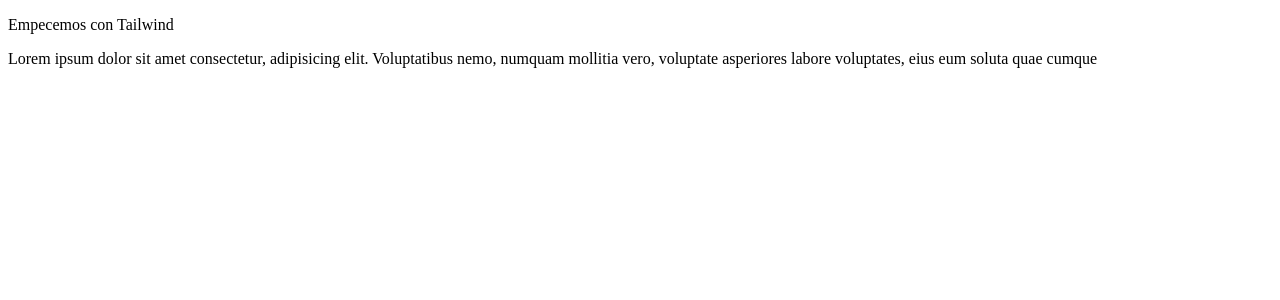
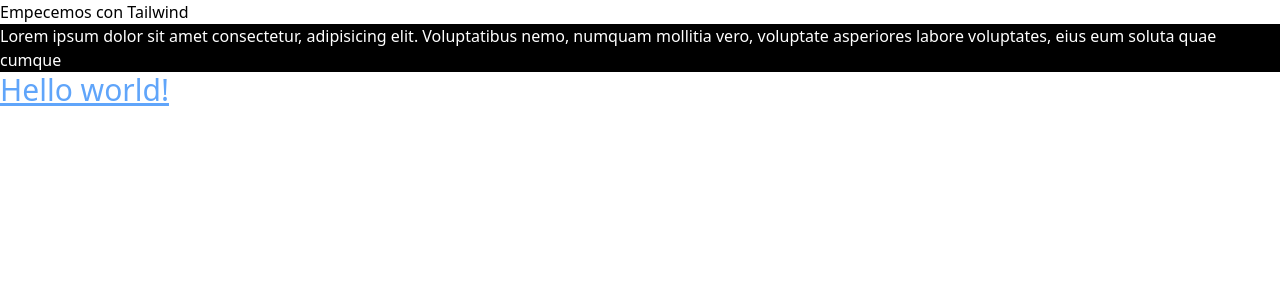
Before and after one commit to legolasblack/nextsintaxis, a Next.js app: page /Tailwind in a window 1280 px wide. Shown: the top 300 px of the page. Built offline with nearby package versions, Linux system fonts and the light colour scheme.

Commit message:
ya tenemos configurado tailwind y no lo hacemos jalar tiene un error

```diff
--- a/package.json
+++ b/package.json
@@ -9,10 +9,10 @@
     "lint": "next lint"
   },
   "dependencies": {
+    "bootstrap": "^5.3.3",
     "next": "14.2.12",
     "react": "^18",
-    "react-dom": "^18",
-    "bootstrap": "^5.3.3"
+    "react-dom": "^18"
   },
   "devDependencies": {
     "@types/node": "^20",
@@ -20,6 +20,7 @@
     "@types/react-dom": "^18",
     "eslint": "^8",
     "eslint-config-next": "14.2.12",
+    "tailwindcss": "^3.4.13",
     "typescript": "^5"
   }
 }
--- a/src/app/NextUi/page.tsx
+++ b/src/app/NextUi/page.tsx
@@ -1,9 +1,26 @@
-import React from 'react'
+/*Page main NextUi */
+
+import React from 'react';
+
+export default function Page() {
+  return (
+   <>
+    <div className="min-h-screen bg-gradient-to-r from-blue-500 to-purple-500 flex items-center justify-center">
+      <p className="text-white text-2xl font-semibold">Implementación de NextUI</p>
+    </div>
+
+   </>
+  );
+}
+
+
+
+/* import React from 'react'
 
 export default function page() {
   return (
     <div>
-        <p>implementacion de NextUi</p>
+        <p className=''>implementacion de NextUi</p>
     </div>
   )
-}
+} */
--- a/src/app/Tailwind/page.tsx
+++ b/src/app/Tailwind/page.tsx
@@ -1,23 +1,27 @@
-//Main page para practicas de tailwind
+//Main page para practicas de Tailwind
+
 
 import React from 'react';
 
 const page: React.FC = () => {
-    let contenido: string  = " Lorem ipsum dolor sit amet consectetur, adipisicing elit. Voluptatibus nemo, numquam mollitia vero, voluptate asperiores labore voluptates, eius eum soluta quae cumque";
+    let contenido: string = " Lorem ipsum dolor sit amet consectetur, adipisicing elit. Voluptatibus nemo, numquam mollitia vero, voluptate asperiores labore voluptates, eius eum soluta quae cumque";
 
     return (
-        <div>
+        <>
             <p>Empecemos con Tailwind</p>
             <div className="container-fluid">
                 <div className="row">
                     <div className="col-6">
-                        <p>
+                        <p className='back-black'>
                             {contenido}
                         </p>
                     </div>
                 </div>
             </div>
-        </div>
+            <p className="text-3xl text-blue-400 underline">
+                Hello world!
+            </p>
+        </>
 
     );
 
--- a/src/app/layout.tsx
+++ b/src/app/layout.tsx
@@ -3,9 +3,12 @@
 
 import type { Metadata } from "next";
 
+/* Importacion de styles vamos a poner todo lo general dentro de este layout */
+import '../../styles/global.css'
+/*Fin  importacion de styles vamos a poner todo lo general dentro de este layout */
 
 export const metadata: Metadata = {
-  title: "Create Next App",
+  title: "Sintaxis basica para Next y Typescript",
   description: "Generated by create next app",
 };
 
--- a/styles/global.css
+++ b/styles/global.css
@@ -0,0 +1,8 @@
+@tailwind base;
+@tailwind components;
+@tailwind utilities;
+
+.back-black{
+    background:black;
+    color:white;
+}
--- /dev/null
+++ b/tailwind.config.js
@@ -0,0 +1,12 @@
+/** @type {import('tailwindcss').Config} */
+module.exports = {
+  content: [
+    // Or if using `src` directory:
+    "./src/**/*.{js,ts,jsx,tsx,mdx}",
+    "./src/app/Tailwind/**/*.{js,ts,jsx,tsx,mdx}"
+  ],
+  theme: {
+    extend: {},
+  },
+  plugins: [],
+}
```
Also changed, not shown: 1 other file (tests, documents, lock files or other folders).
